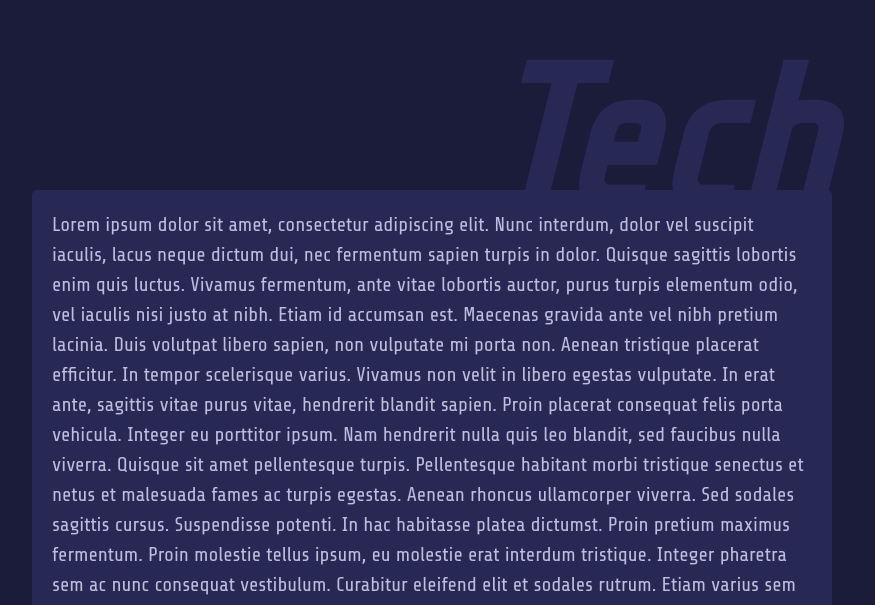
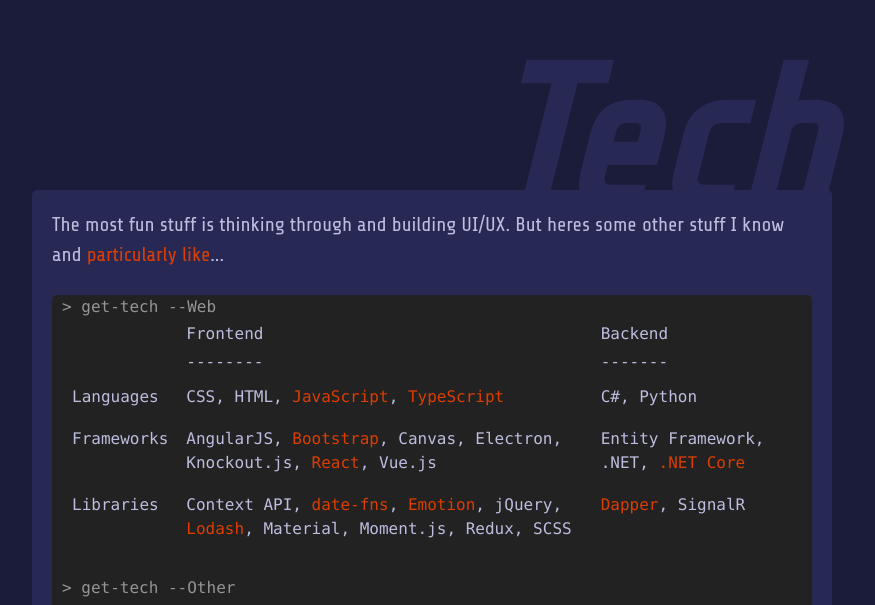
Before and after one commit to hobblyhoy/portfolio, a React (Create React App) app: page / in a window 1280 px wide. Shown: the part 2174-2779 px from the top of the page, without its empty margins (208-1083 px from the left). Built offline with nearby package versions, Linux system fonts and the light colour scheme.

Commit message:
starting on experience

```diff
--- a/src/App.tsx
+++ b/src/App.tsx
@@ -1,5 +1,6 @@
 import './App.css';
 import AboutMe from './Components/AboutMe';
+import Experience from './Components/Experience';
 import Header from './Components/Header';
 import ScrollIndicator from './Components/ScrollIndicator';
 import Tech from './Components/Tech';
@@ -13,6 +14,7 @@
          <Welcome />
          <AboutMe />
          <Tech />
+         <Experience />
 
          <ScrollIndicator />
       </div>
--- a/src/Components/ContentBlock.tsx
+++ b/src/Components/ContentBlock.tsx
@@ -19,22 +19,27 @@
 const mobileAdjustmentFactor = 0.5; // factor applied to adjust all these distances for mobile
 
 function ContentBlock({ title, children, id }: IProps) {
-
    const frameRef = useRef<HTMLDivElement>(null);
    const [isVisible, setIsVisible] = useState(false);
 
    useEffect(() => {
       // Fade in + slide up effect driver
-      const onScroll = debounce((event: Event) => {
+      const onScroll = debounce(
+         (event: Event) => {
             const userScrollDepth = window.innerHeight + window.scrollY;
-         const topOfElement = window.pageYOffset + (frameRef.current?.getBoundingClientRect().top || Number.POSITIVE_INFINITY);
+            const topOfElement =
+               window.pageYOffset +
+               (frameRef.current?.getBoundingClientRect().top || Number.POSITIVE_INFINITY);
 
             if (userScrollDepth >= topOfElement + scrollBuffer) {
                console.log('reached the element!');
                setIsVisible(true);
                window.removeEventListener('scroll', onScroll);
             }
-      }, 50, {maxWait: 50});
+         },
+         50,
+         { maxWait: 50 }
+      );
 
       window.addEventListener('scroll', onScroll);
       return () => window.removeEventListener('scroll', onScroll);
@@ -47,8 +52,10 @@
       padding-top: ${isVisible ? topPadding : topPadding + slideInLength}px;
       padding-bottom: ${isVisible ? bottomPadding : bottomPadding - slideInLength}px;
       @media (max-width: 768px) {
-         padding-top: ${(isVisible ? topPadding : topPadding + slideInLength) * mobileAdjustmentFactor}px;
-         padding-bottom: ${(isVisible ? bottomPadding : bottomPadding - slideInLength) * mobileAdjustmentFactor}px;
+         padding-top: ${(isVisible ? topPadding : topPadding + slideInLength) *
+         mobileAdjustmentFactor}px;
+         padding-bottom: ${(isVisible ? bottomPadding : bottomPadding - slideInLength) *
+         mobileAdjustmentFactor}px;
       }
 
       padding-left: 20px;
@@ -59,7 +66,7 @@
    `;
 
    const frame = css`
-      max-width: 800px;
+      width: 800px;
    `;
 
    const titleCss = css`
@@ -88,8 +95,8 @@
 
    return (
       <div css={base}>
-         <div css={frame} ref={frameRef}>
-            <div css={titleCss} id={id}>{title}</div>
+         <div css={frame} ref={frameRef} id={id}>
+            <div css={titleCss}>{title}</div>
             <div css={contentCss}>{children}</div>
          </div>
       </div>
--- /dev/null
+++ b/src/Components/Experience.tsx
@@ -0,0 +1,68 @@
+/** @jsxRuntime classic */
+/** @jsx jsx */
+import { jsx, css } from '@emotion/react';
+import { backgroundColor } from '../utils';
+import ContentBlock from './ContentBlock';
+
+function Experience() {
+   const gridCss = css`
+      display: grid;
+      grid-template-columns: auto auto auto auto auto auto auto auto auto auto auto;
+      grid-template-rows: 30px 30px;
+      font-size: 16px;
+   `;
+
+   const yearTextCss = css`
+      border-left: 6px solid ${backgroundColor};
+      border-top: 2px solid ${backgroundColor};
+   `;
+
+   const yearBlockCss = css`
+      background-color: lightgray;
+   `
+
+   const yearBlockCss2 = css`
+      background-color: gray;
+   `
+
+   const workDetailsCss = css`
+      min-height: 120px;
+
+   `;
+
+   return (
+      <ContentBlock title="XP" id="experience">
+         <div>
+            <div>So what have you done, anyway?</div>
+            <div css={gridCss}>
+               <div css={yearBlockCss}></div>
+               <div css={yearBlockCss}></div>
+               <div css={yearBlockCss}></div>
+               <div css={yearBlockCss}></div>
+               <div css={yearBlockCss2}></div>
+               <div css={yearBlockCss2}></div>
+               <div css={yearBlockCss}></div>
+               <div css={yearBlockCss2}></div>
+               <div css={yearBlockCss2}></div>
+               <div css={yearBlockCss2}></div>
+               <div css={yearBlockCss2}></div>
+               <div css={yearTextCss}>12</div>
+               <div css={yearTextCss}>13</div>
+               <div css={yearTextCss}>14</div>
+               <div css={yearTextCss}>15</div>
+               <div css={yearTextCss}>16</div>
+               <div css={yearTextCss}>17</div>
+               <div css={yearTextCss}>18</div>
+               <div css={yearTextCss}>19</div>
+               <div css={yearTextCss}>20</div>
+               <div css={yearTextCss}>21</div>
+               <div css={yearTextCss}>22</div>
+            </div>
+            <div css={workDetailsCss}>
+               Worked a bunch did yada yda
+            </div>
+         </div>
+      </ContentBlock>
+   );
+}
+export default Experience;
--- a/src/Components/Tech.tsx
+++ b/src/Components/Tech.tsx
@@ -1,38 +1,114 @@
 /** @jsxRuntime classic */
 /** @jsx jsx */
 import { jsx, css } from '@emotion/react';
+import { accentColor, boringColor, boringColorBright } from '../utils';
 import ContentBlock from './ContentBlock';
 
 function Tech() {
+   const commandLineCss = css`
+      font-family: 'Consolas', monospace;
+      font-size: 16px;
+      text-align: left;
+      background-color: #222222;
+      padding-left: 10px;
+      padding-right: 10px;
+      border-radius: 5px;
+      td {
+         vertical-align: top;
+         padding: 8px;
+      }
+      th {
+         font-weight: unset;
+         padding-left: 8px;
+      }
+   `;
+
+   const accentCss = css`
+      color: ${accentColor};
+   `;
+
+   const enteredCommandCss = css`
+      margin-top: 25px;
+      color: ${boringColorBright};
+   `;
+
    return (
       <ContentBlock title="Tech" id="tech">
          <div>
-            Lorem ipsum dolor sit amet, consectetur adipiscing elit. Nunc interdum, dolor vel
-            suscipit iaculis, lacus neque dictum dui, nec fermentum sapien turpis in dolor. Quisque
-            sagittis lobortis enim quis luctus. Vivamus fermentum, ante vitae lobortis auctor, purus
-            turpis elementum odio, vel iaculis nisi justo at nibh. Etiam id accumsan est. Maecenas
-            gravida ante vel nibh pretium lacinia. Duis volutpat libero sapien, non vulputate mi
-            porta non. Aenean tristique placerat efficitur. In tempor scelerisque varius. Vivamus
-            non velit in libero egestas vulputate. In erat ante, sagittis vitae purus vitae,
-            hendrerit blandit sapien. Proin placerat consequat felis porta vehicula. Integer eu
-            porttitor ipsum. Nam hendrerit nulla quis leo blandit, sed faucibus nulla viverra.
-            Quisque sit amet pellentesque turpis. Pellentesque habitant morbi tristique senectus et
-            netus et malesuada fames ac turpis egestas. Aenean rhoncus ullamcorper viverra. Sed
-            sodales sagittis cursus. Suspendisse potenti. In hac habitasse platea dictumst. Proin
-            pretium maximus fermentum. Proin molestie tellus ipsum, eu molestie erat interdum
-            tristique. Integer pharetra sem ac nunc consequat vestibulum. Curabitur eleifend elit et
-            sodales rutrum. Etiam varius sem eu lorem facilisis, a luctus elit varius. Maecenas eu
-            imperdiet libero, at lacinia velit. In ultricies facilisis erat vel finibus. Quisque
-            posuere facilisis interdum. Nullam auctor ligula vel dui ullamcorper, nec congue diam
-            sagittis. Praesent quam libero, commodo eget rutrum at, faucibus id ipsum. Maecenas
-            dictum tempus nisl, eget rutrum nunc viverra non. Vivamus volutpat nibh nec metus
-            tincidunt tincidunt. Curabitur sit amet ex nunc. Nulla blandit fringilla leo in varius.
-            Morbi ante ligula, viverra quis velit nec, condimentum convallis velit. Interdum et
-            malesuada fames ac ante ipsum primis in faucibus. Donec euismod, mauris vitae euismod
-            condimentum, est ipsum aliquet est, sit amet ultrices nunc sem at leo. Pellentesque
-            auctor elit lectus, ut gravida mauris vulputate bibendum. Aenean pellentesque ut sapien
-            eleifend semper. Vivamus sem quam, iaculis sed ex in, feugiat lobortis mauris. Etiam id
-            est augue.
+            <div>
+               The most fun stuff is thinking through and building UI/UX. But heres some other stuff
+               I know and <span css={accentCss}>particularly like</span>...
+            </div>
+            <div css={commandLineCss}>
+               <div css={enteredCommandCss}>{'>'} get-tech --Web</div>
+               <table>
+                  <tbody>
+                     <tr>
+                        <th></th>
+                        <th>Frontend</th>
+                        <th>Backend</th>
+                     </tr>
+                     <tr>
+                        <th></th>
+                        <th>--------</th>
+                        <th>-------</th>
+                     </tr>
+                     <tr>
+                        <td>Languages</td>
+                        <td>
+                           CSS, HTML, <span css={accentCss}>JavaScript</span>,{' '}
+                           <span css={accentCss}>TypeScript</span>
+                        </td>
+                        <td>C#, Python</td>
+                     </tr>
+                     <tr>
+                        <td>Frameworks</td>
+                        <td>
+                           AngularJS, <span css={accentCss}>Bootstrap</span>, Canvas, Electron,
+                           Knockout.js, <span css={accentCss}>React</span>, Vue.js
+                        </td>
+                        <td>
+                           Entity Framework, .NET, <span css={accentCss}>.NET Core</span>
+                        </td>
+                     </tr>
+                     <tr>
+                        <td>Libraries</td>
+                        <td>
+                           Context API, <span css={accentCss}>date-fns</span>,{' '}
+                           <span css={accentCss}>Emotion</span>, jQuery,{' '}
+                           <span css={accentCss}>Lodash</span>, Material, Moment.js, Redux, SCSS
+                        </td>
+                        <td>
+                           <span css={accentCss}>Dapper</span>, SignalR
+                        </td>
+                     </tr>
+                  </tbody>
+               </table>
+               <div css={enteredCommandCss}>{'>'} get-tech --Other</div>
+               <table>
+                  <tbody>
+                     <tr>
+                        <th>Planning</th>
+                        <th>Building</th>
+                        <th>Testing</th>
+                     </tr>
+                     <tr>
+                        <th>--------</th>
+                        <th>--------</th>
+                        <th>-------</th>
+                     </tr>
+                     <tr>
+                        <td>Azure DevOps, Jira</td>
+                        <td>
+                           Webpack, <span css={accentCss}>Prettier</span>, ESLint
+                        </td>
+                        <td>
+                           BrowserStack, <span css={accentCss}>Selenium</span>, Jest
+                        </td>
+                     </tr>
+                  </tbody>
+               </table>
+            </div>
          </div>
       </ContentBlock>
    );
--- a/src/Components/Welcome.tsx
+++ b/src/Components/Welcome.tsx
@@ -22,6 +22,7 @@
       margin-right: 20px;
       @media (max-width: 768px) {
          margin-left: 20px;
+         text-align: center;
       }
    `;
 
--- a/src/utils.ts
+++ b/src/utils.ts
@@ -15,6 +15,7 @@
 export const accentColorHover = '#D6B0D6';
 
 export const boringColor = '#4e4e4e';
+export const boringColorBright = '#959595';
 
 export const primaryLinkHover = css`
    cursor: pointer;
```
Lines whose indentation alone changed are shown as unchanged.
